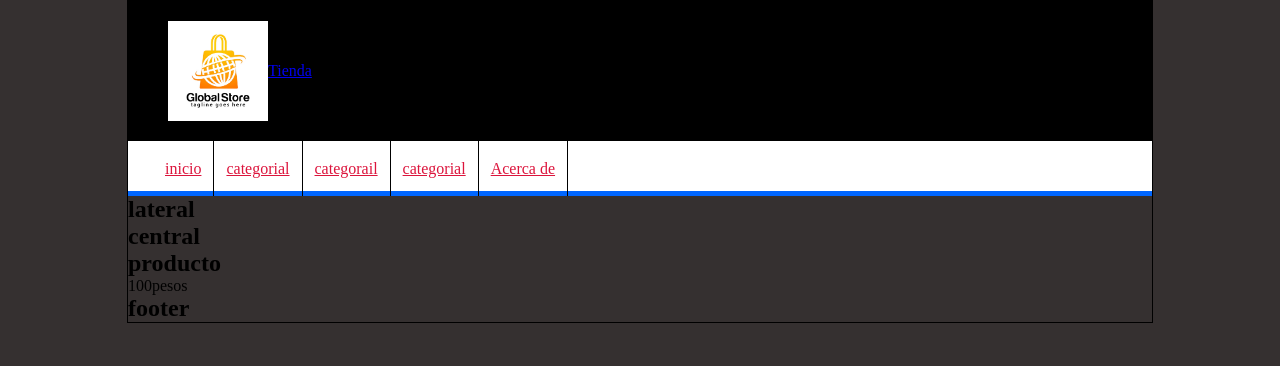
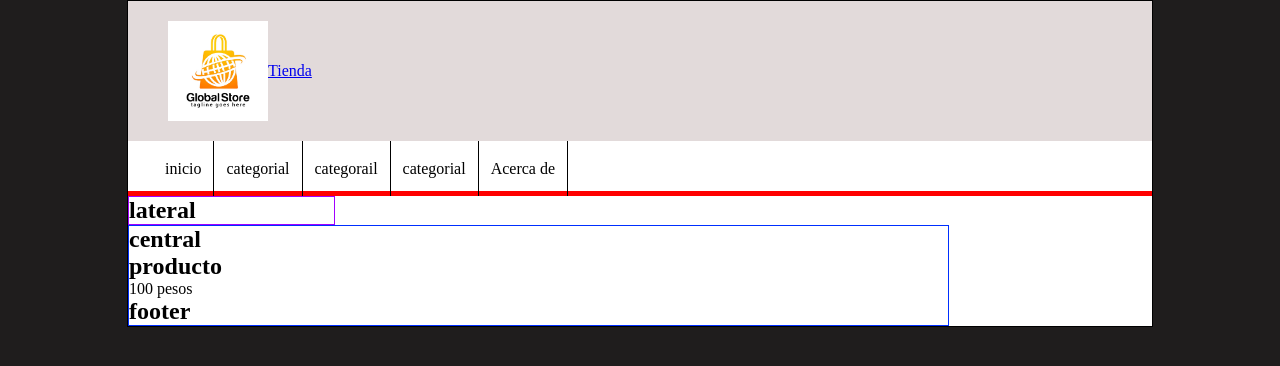
Before and after one commit to fredyestivendiazpinilla3-eng/pruebaphp, a PHP site: page / in a window 1280 px wide. Shown: the top 366 px of the page. Run offline with PHP 8.4, Linux system fonts and the light colour scheme.

Commit message:
lateral y central

```diff
--- a/index.html
+++ b/index.html
@@ -55,16 +55,22 @@
 
                     <h2>producto</h2>
 
-
-                    100pesos
+                    <p>
+                        100 pesos
+                    </p>
 
 
                 </div>
+
 
                 <footer id="footer">
                     <h2>footer</h2>
 
                 </footer>
+
+            </div>
+
+        </div>
     </div>
 
 
--- a/style.css
+++ b/style.css
@@ -1,69 +1,86 @@
-*{
+* {
     margin: 0px;
     padding: 0px;
 }
 
-body{
+body {
 
-    background-color: rgb(53, 48, 48);
+    background-color: rgb(31, 29, 29);
 }
 
-#container{
+#container {
     width: 80%;
-    margin:0px auto;
+    margin: 0px auto;
     border: 1px solid black;
 
 }
 
-#header{
-height: 140px;
-background-color: black;
-color: white;
-text-align: center;
-line-height: 100px;
+#header {
+    height: 140px;
+    background-color: rgb(226, 218, 218);
+    color: rgb(255, 255, 255);
+    text-align: center;
+    line-height: 100px;
 
 }
 
-#logo{
+#logo {
     padding: 20px;
     margin-left: 20px;
     float: left;
 }
 
-#logo img{
+#logo img {
     float: left;
     height: 100px;
     width: 100px;
 }
 
-#menu{
-    background-color: white;
-    color: rgb(0, 102, 255);
+#menu {
+    background-color: rgb(255, 255, 255);
+    color: rgb(255, 0, 0);
     height: 50px;
     border-bottom: 5px solid;
 }
 
-#menu ul{
+#menu ul {
     list-style: none;
-    text-decoration:none;
+    text-decoration: none;
     margin: 0px auto;
     margin-left: 25px;
 }
 
-#menu ul li{
+#menu ul li {
     line-height: 55px;
     float: left;
-    border-right: 1px solid black;
+    border-right: 1px solid rgb(0, 0, 0);
 }
 
-#menu a{
+#menu a {
     display: block;
-    color: crimson;
-    text-decoration: nome;
+    color: rgb(0, 0, 0);
+    text-decoration: none;
     padding-left: 12px;
     padding-right: 12px;
 }
 
-#menu a:hover{
-    background: rgb(255, 0, 0);
+#menu a:hover {
+    background: rgb(255, 17, 0);
 }
+
+#content {
+    margin: 0px auto;
+    overflow: hidden;
+    background-color: white;
+}
+
+/* barra lateral */
+#lateral {
+    width: 20%;
+    border: 1px solid rgb(162, 0, 255);
+}
+
+#central {
+    width: 80%;
+    border: 1px solid rgb(0, 47, 255)
+}
```
Also changed, not shown: imagen/106278513-online-shop-online-store-logo-logotype-for-business-isolated-vector-illustration.jpg (deleted).
